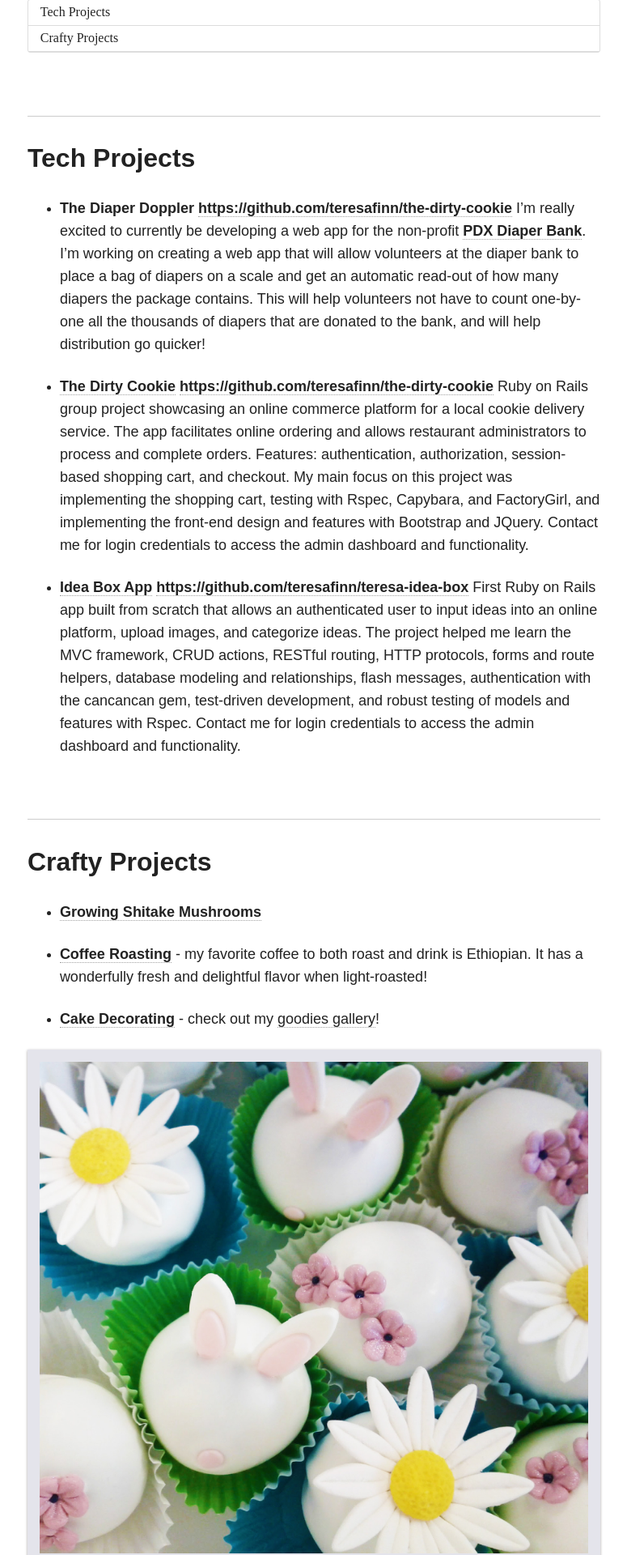
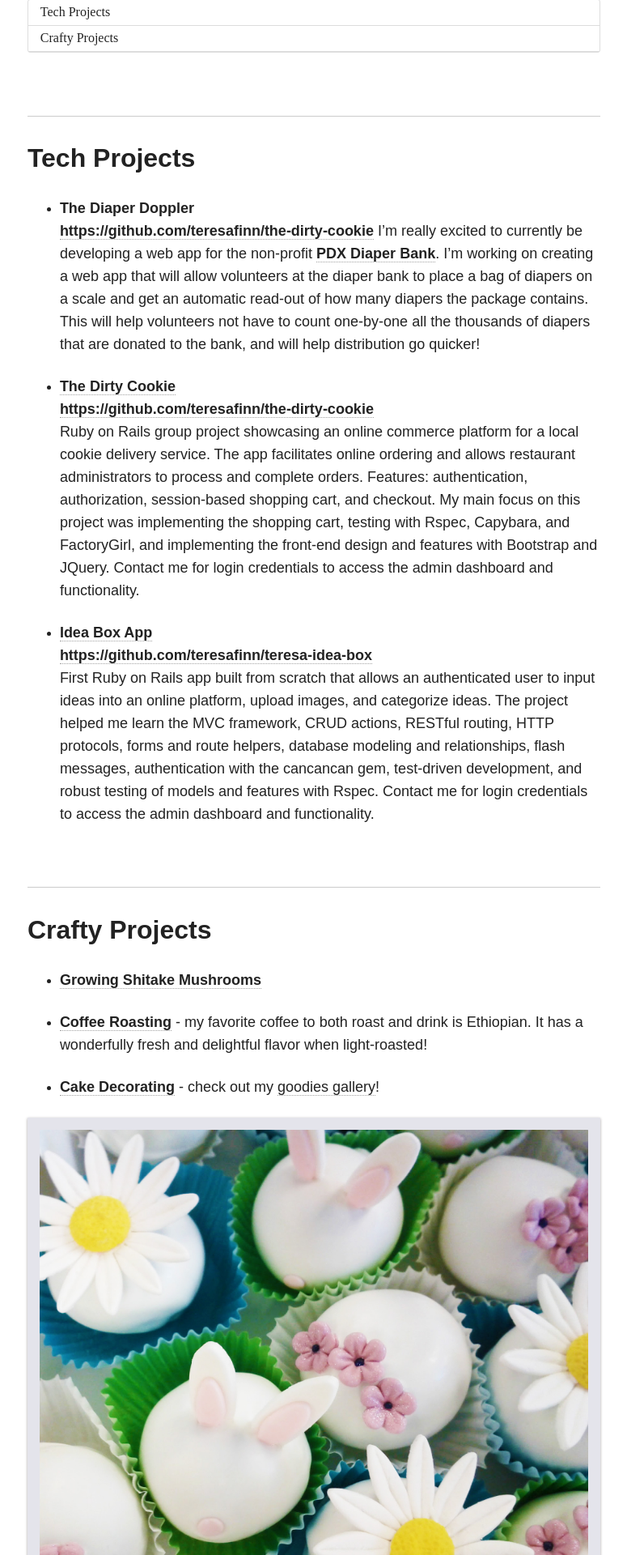
Before and after one commit to teresafinn/teresafinn.github.io, a Jekyll site: the page built from proj/index.md, in a window 1280 px wide. Shown: the part 680-2600 px from the top of the page at 81% size, without its empty margins (252-1027 px from the left). Built offline with Jekyll 4.4.1, drawn with Linux system fonts in a browser that asks for light colours; nearby versions of some CDN libraries.

Commit message:
Add whitespace to project bullets

```diff
--- a/proj/index.md
+++ b/proj/index.md
@@ -19,17 +19,17 @@
 
 
 ## Tech Projects
-* **The Diaper Doppler**
+* **The Diaper Doppler**<br/>
 <!-- (http://diaper-doppler.herokuapp.com) -->
 [**https://github.com/teresafinn/the-dirty-cookie**](https://github.com/teresafinn/the-dirty-cookie)
 I'm really excited to currently be developing a web app for the non-profit [**PDX Diaper Bank**](www.pdxdiaperbank.org/). I'm working on creating a web app that will allow volunteers at the diaper bank to place a bag of diapers on a scale and get an automatic read-out of how many diapers the package contains. This will help volunteers not have to count one-by-one all the thousands of diapers that are donated to the bank, and will help distribution go quicker!
 
-* [**The Dirty Cookie**](http://dirty-cookie.herokuapp.com)
-[**https://github.com/teresafinn/the-dirty-cookie**](https://github.com/teresafinn/the-dirty-cookie)
+* [**The Dirty Cookie**](http://dirty-cookie.herokuapp.com)<br/>
+[**https://github.com/teresafinn/the-dirty-cookie**](https://github.com/teresafinn/the-dirty-cookie)<br/>
 Ruby on Rails group project showcasing an online commerce platform for a local cookie delivery service. The app facilitates online ordering and allows restaurant administrators to process and complete orders. Features: authentication, authorization, session-based shopping cart, and checkout. My main focus on this project was implementing the shopping cart, testing with Rspec, Capybara, and FactoryGirl, and implementing the front-end design and features with Bootstrap and JQuery. Contact me for login credentials to access the admin dashboard and functionality.
 
-* [**Idea Box App**](http://teresa-idea-box.herokuapp.com/)
-[**https://github.com/teresafinn/teresa-idea-box**](https://github.com/teresafinn/teresa-idea-box)
+* [**Idea Box App**](http://teresa-idea-box.herokuapp.com/)<br/>
+[**https://github.com/teresafinn/teresa-idea-box**](https://github.com/teresafinn/teresa-idea-box)<br/>
 First Ruby on Rails app built from scratch that allows an authenticated user to input ideas into an online platform, upload images, and categorize ideas. The project helped me learn the MVC framework, CRUD actions, RESTful routing, HTTP protocols, forms and route helpers, database modeling and relationships, flash messages, authentication with the cancancan gem, test-driven development, and robust testing of models and features with Rspec. Contact me for login credentials to access the admin dashboard and functionality.
 
 <br/>
```
